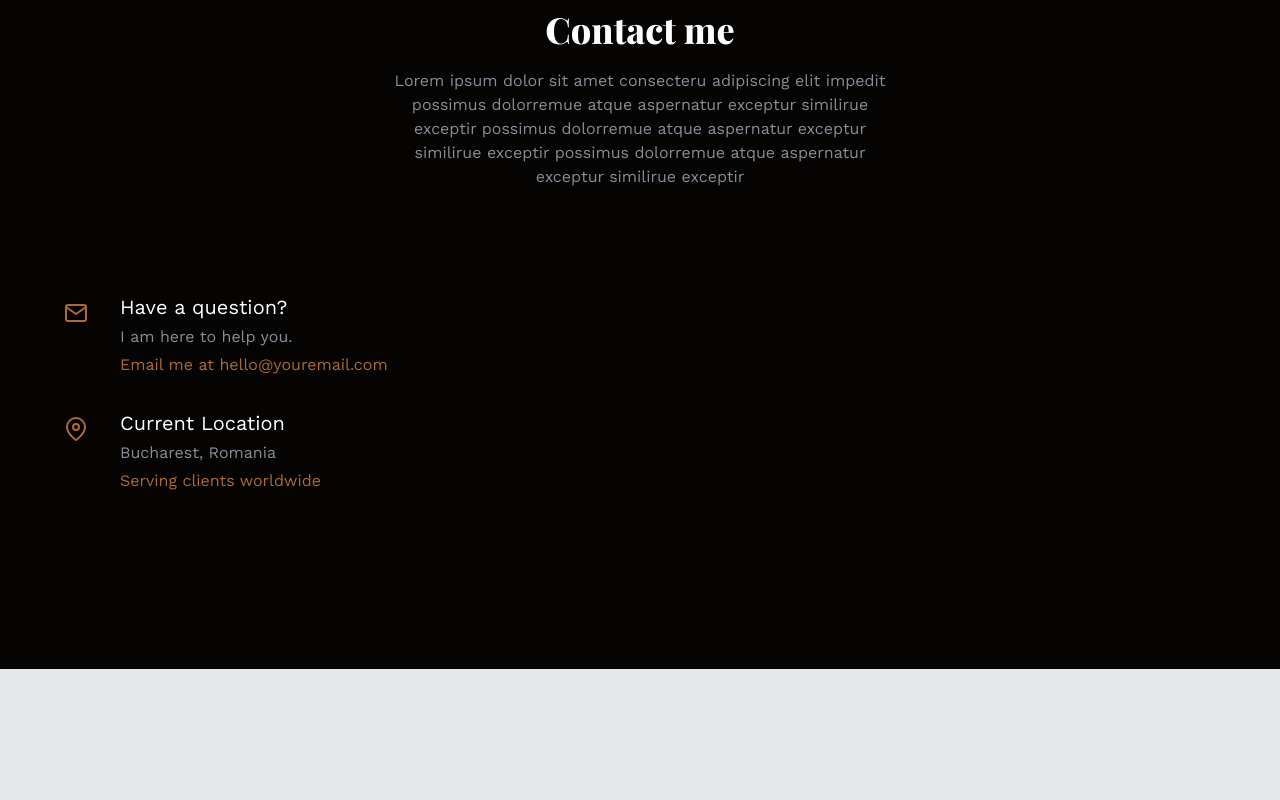
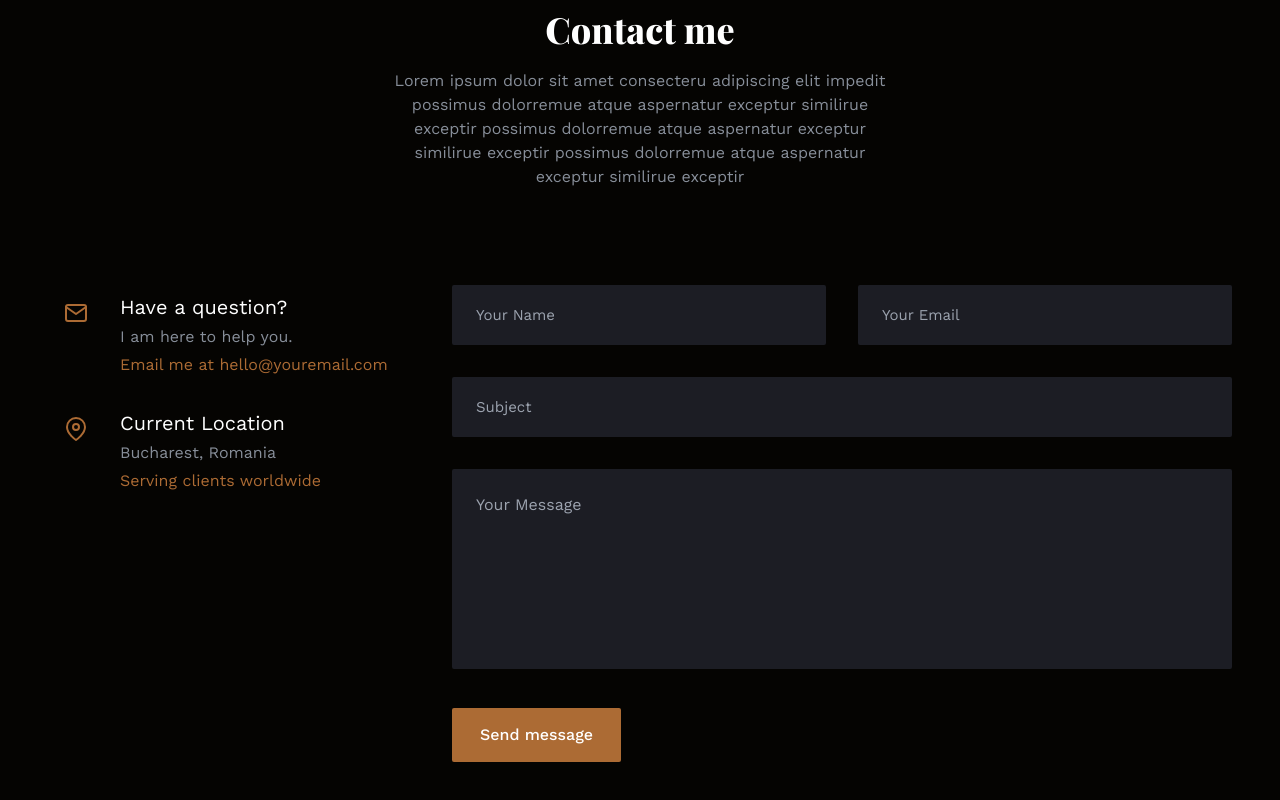
Before and after one commit to afiktahirov/afiktahirov.com, a React (Create React App) app: page / in a window 1280 px wide. Shown: the part 4899-5699 px from the top of the page. Before the commit the page ends 5568 px from the top, so only its background shows below. Built offline with nearby package versions, Linux system fonts and the light colour scheme; a web font is replaced by a local one.

Commit message:
Added Foouter

```diff
--- a/src/App.js
+++ b/src/App.js
@@ -10,6 +10,7 @@ import Portofolio from './components/Portofolio';
 import Services from './components/Services';
 import Testimonials from './components/Testimonials';
 import Contact from './components/Contact';
+import Footer from './components/Footer';
 
 const App = () => {
   return (
@@ -23,6 +24,7 @@ const App = () => {
       <Services />
       <Testimonials/>
       <Contact/>
+      <Footer/>
     </div>
   )
 };
--- a/src/components/Contact.js
+++ b/src/components/Contact.js
@@ -35,7 +35,13 @@ const Contact = () => {
             </div>
 
             <form className='space-y-8 w-full max-w-[780px]'>
-                <div className='flex gap-8'></div>
+                <div className='flex gap-8'>
+                  <input className='input' placeholder='Your Name' type='text'/>
+                  <input className='input' placeholder='Your Email' type='text'/>
+                </div>
+                <input className='input' placeholder='Subject' type='text'/>
+                <textarea className='textarea' placeholder='Your Message'></textarea>
+                <button className='btn btn-lg bg-accent hover:bg-accent-hover'>Send message</button>
             </form>
         </div>
       </div>
--- /dev/null
+++ b/src/components/Footer.js
@@ -0,0 +1,11 @@
+import React from 'react'
+
+const Footer = () => {
+  return (
+    <div>
+
+    </div>
+  )
+}
+
+export default Footer
```
